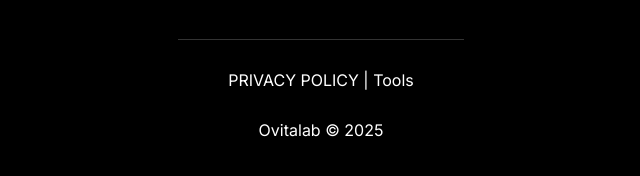
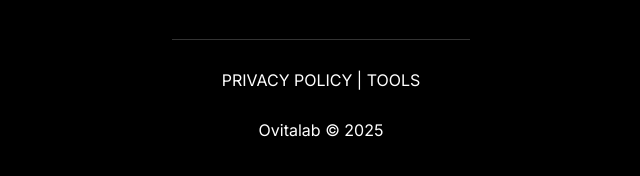
Before and after one commit to nibilXD/ovita, a plain HTML site: page menu/Contact.html in a window 1280 px wide. Shown: the part 1463-1639 px from the top of the page, 319-959 px from the left. Drawn offline with Linux system fonts and the light colour scheme.

Commit message:
Update Contact.html

```diff
--- a/menu/Contact.html
+++ b/menu/Contact.html
@@ -327,7 +327,7 @@
 <footer>
   <div class="footer-content">
     <div class="footer-links">
-      <a href="/cs.html">PRIVACY POLICY</a> | <a href="tu.html">Tools</a>
+      <a href="/cs.html">PRIVACY POLICY</a> | <a href="tu.html">TOOLS</a>
     </div>
     <p>Ovitalab © 2025</p>
   </div>
```
